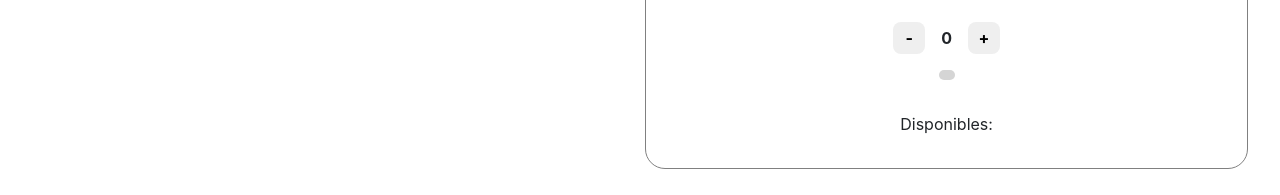
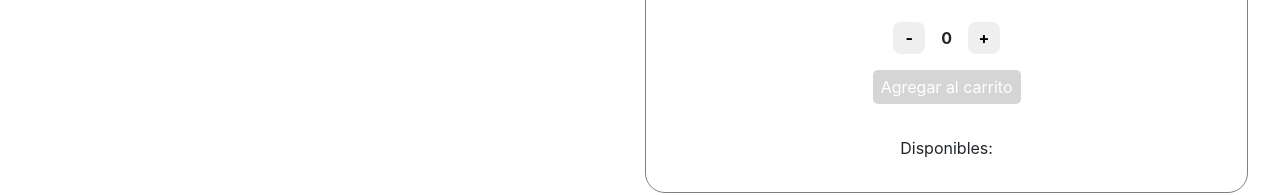
Before and after one commit to melaniegerenni/proyecto-react, a React (Create React App) app: page /item/1 in a window 1280 px wide. Shown: the part 245-440 px from the top of the page. Built offline with nearby package versions, Linux system fonts and the light colour scheme; no server answers; the database is empty.

Commit message:
corrigiendo bug

```diff
--- a/src/components/ItemDetailContainer/ItemDetailContainer.js
+++ b/src/components/ItemDetailContainer/ItemDetailContainer.js
@@ -14,7 +14,7 @@ const ItemDetailContainer = () => {
   const { producto, getProduct } = useFirebase();
   const { img, title, price, logo, stock } = producto;
 
-  const prodCarrito = carrito.find((item) => item.id === id);
+  const find = carrito.find((item) => item.id === id);
 
   useEffect(() => {
     getProduct(id);
@@ -38,8 +38,9 @@ const ItemDetailContainer = () => {
             <h5>{title}</h5>
             <p className="price">${price}</p>
             <Counter
-              item={producto}
-              initialValue={prodCarrito ? prodCarrito.cantidad : 0}
+              item={find || producto}
+              initialValue={find ? find.cantidad : 0}
+              btnText={find ? "Actualizar carrito" : "Agregar al carrito"}
             />
             <p className="text-center">Disponibles: {stock}</p>
           </div>
```
